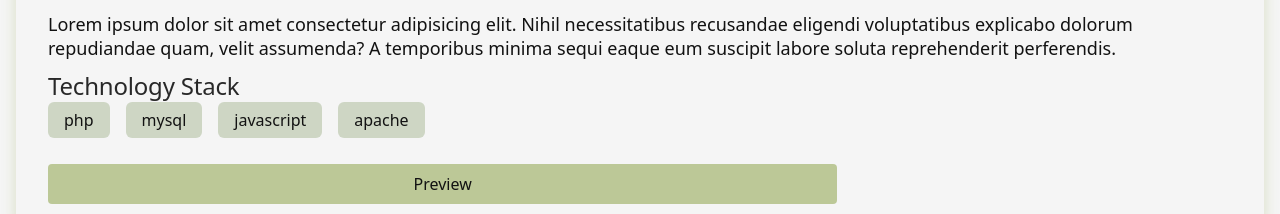
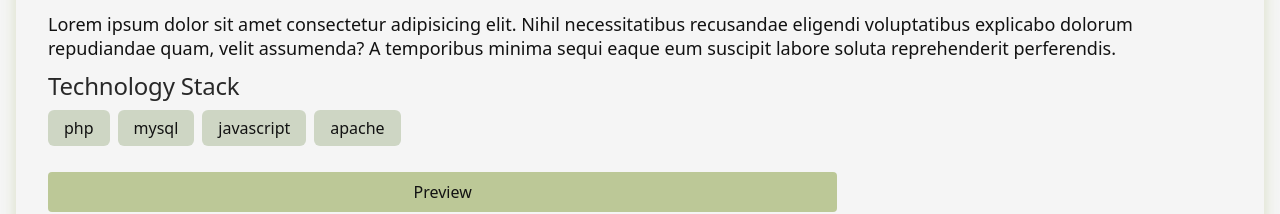
Before and after one commit to isantidev/my-portfolio, a React (Vite) app: page / in a window 1280 px wide. Shown: the part 1220-1434 px from the top of the page. Built offline with nearby package versions, Linux system fonts and the light colour scheme.

Commit message:
Update CardProject component layout for technology stack

```diff
--- a/src/components/ui/Card.jsx
+++ b/src/components/ui/Card.jsx
@@ -77,9 +77,9 @@ export const CardProject = (project) => {
                 <p className="leading-6 font-light text-lg text-pretty">
                     {project.description}
                 </p>
-                <div className="w-full h-fit">
+                <div className="w-full h-fit flex flex-col gap-2">
                     <h5 className="text-custom-text/90">Technology Stack</h5>
-                    <ul className="flex flex-wrap gap-4 gap-y-1 [&_li]:text-md">
+                    <ul className="flex flex-wrap gap-2 [&_li]:text-md">
                         {project.stack.map((item) => {
                             return <Pill key={item} text={item} />;
                         })}
```
